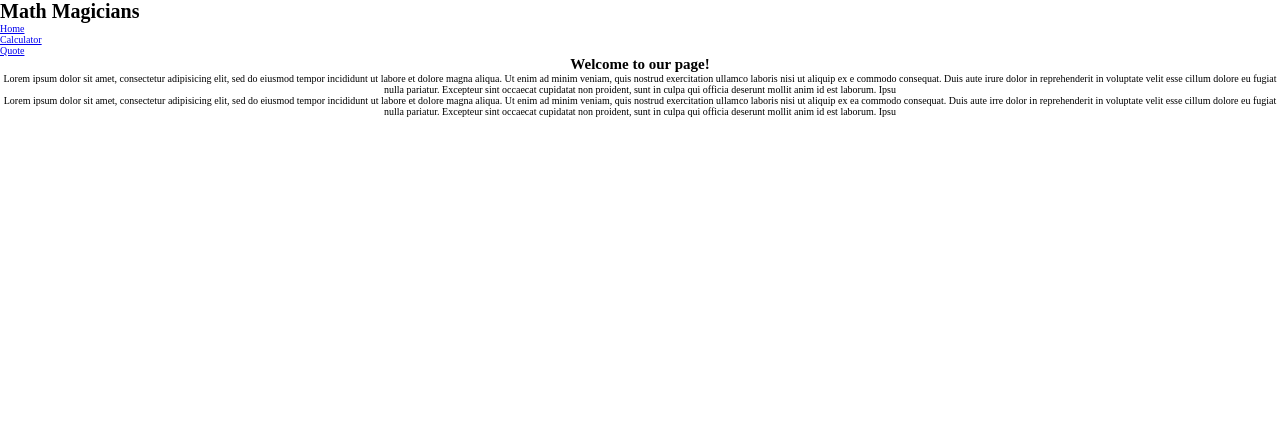
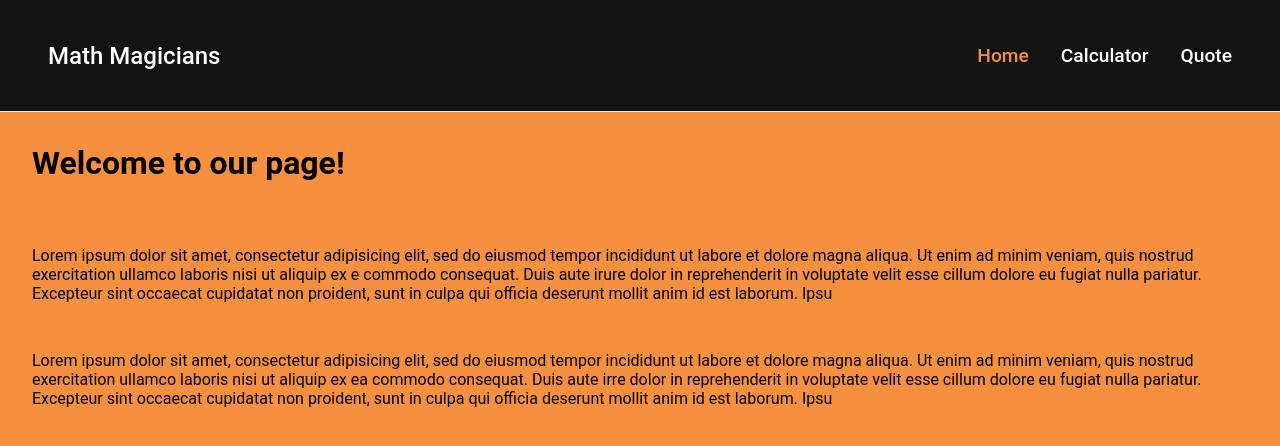
Before and after one commit to seperalta22/math-magicians, a React (Create React App) app: page / in a window 1280 px wide. Shown: the top 446 px of the page. Built offline with nearby package versions, Linux system fonts and the light colour scheme.

Commit message:
Add styles to header

```diff
--- a/src/App.css
+++ b/src/App.css
@@ -1,5 +1,10 @@
 .app {
-  text-align: center;
+  height: 86vh;
+  display: flex;
+  flex-direction: column;
+  gap: 3rem;
+  padding: 2rem;
+  background-color: #f5913e;
 }
 
 .calculator {
@@ -66,3 +71,8 @@
   color: #fff;
   font-size: 1.5rem;
 }
+
+h2 {
+  margin-bottom: 1rem;
+  font-size: 2rem;
+}
--- a/src/components/Header.jsx
+++ b/src/components/Header.jsx
@@ -1,4 +1,5 @@
-import { Link } from 'react-router-dom';
+import { NavLink } from 'react-router-dom';
+import '../styles/Header.module.css';
 
 const Header = () => (
   <header>
@@ -6,13 +7,28 @@ const Header = () => (
     <nav>
       <ul>
         <li>
-          <Link to="/">Home</Link>
+          <NavLink
+            to="/"
+            style={({ isActive }) => ({ color: isActive ? '#f5913e' : '' })}
+          >
+            Home
+          </NavLink>
         </li>
         <li>
-          <Link to="/calculator">Calculator</Link>
+          <NavLink
+            to="/calculator"
+            style={({ isActive }) => ({ color: isActive ? '#f5913e' : '' })}
+          >
+            Calculator
+          </NavLink>
         </li>
         <li>
-          <Link to="/quote">Quote</Link>
+          <NavLink
+            to="/quote"
+            style={({ isActive }) => ({ color: isActive ? '#f5913e' : '' })}
+          >
+            Quote
+          </NavLink>
         </li>
       </ul>
     </nav>
--- a/src/index.css
+++ b/src/index.css
@@ -6,6 +6,10 @@
   box-sizing: border-box;
 }
 
-html {
-  font-size: 62.5%;
+body {
+  font-family: 'Roboto', sans-serif;
+  background-color: #f5f5f5;
+  width: 100%;
+  height: 100%;
+  overflow-x: hidden;
 }
--- /dev/null
+++ b/src/styles/Header.module.css
@@ -0,0 +1,32 @@
+header {
+  display: flex;
+  justify-content: space-between;
+  align-items: center;
+  padding: 2rem 3rem;
+  border-bottom: 1px solid #eaeaea;
+  background-color: #131313;
+  height: 14vh;
+}
+
+h1 {
+  font-size: 1.5rem;
+  font-weight: 500;
+  color: #fff;
+}
+
+ul {
+  display: flex;
+  list-style: none;
+  gap: 2rem;
+}
+
+li {
+  font-size: 1.2rem;
+  font-weight: 500;
+  cursor: pointer;
+}
+
+a {
+  text-decoration: none;
+  color: #fff;
+}
```
